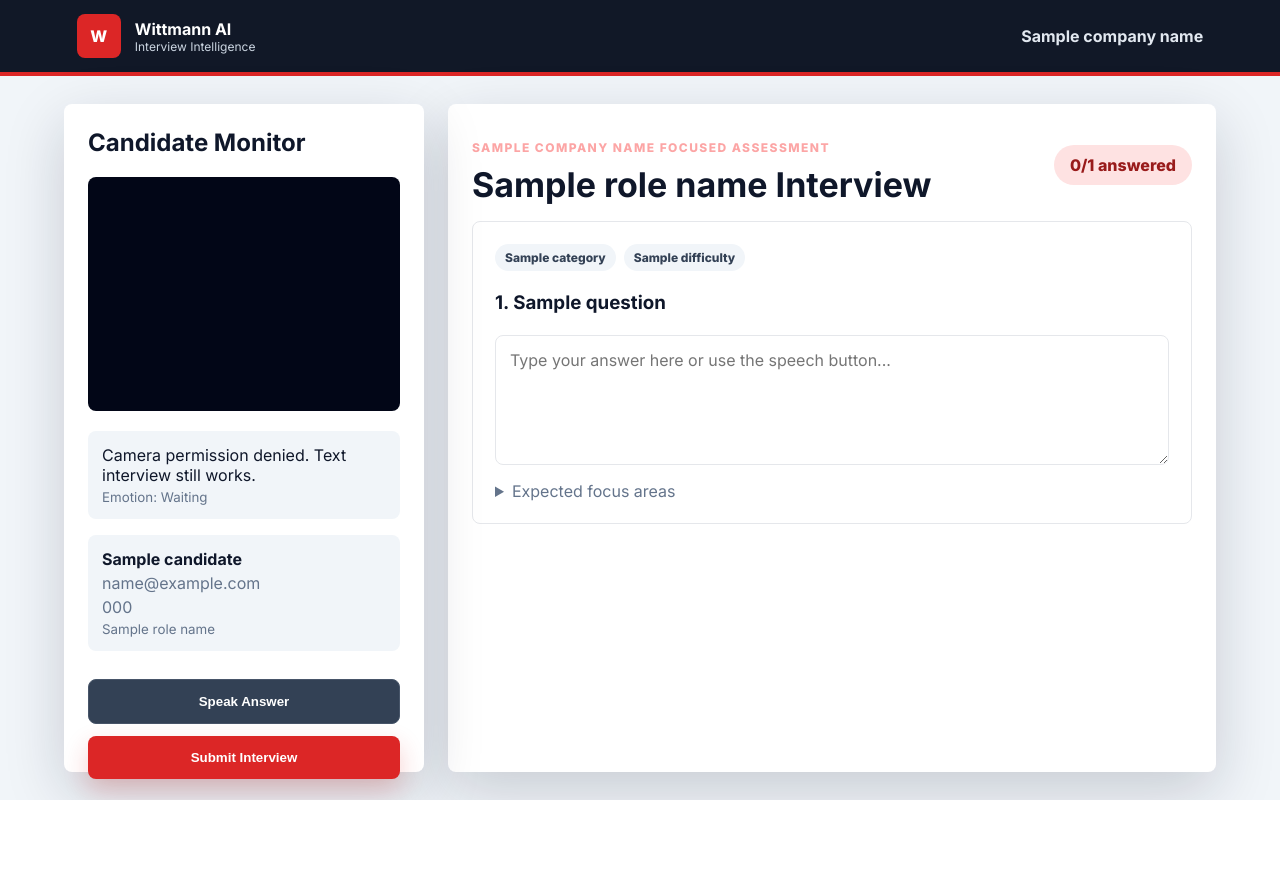
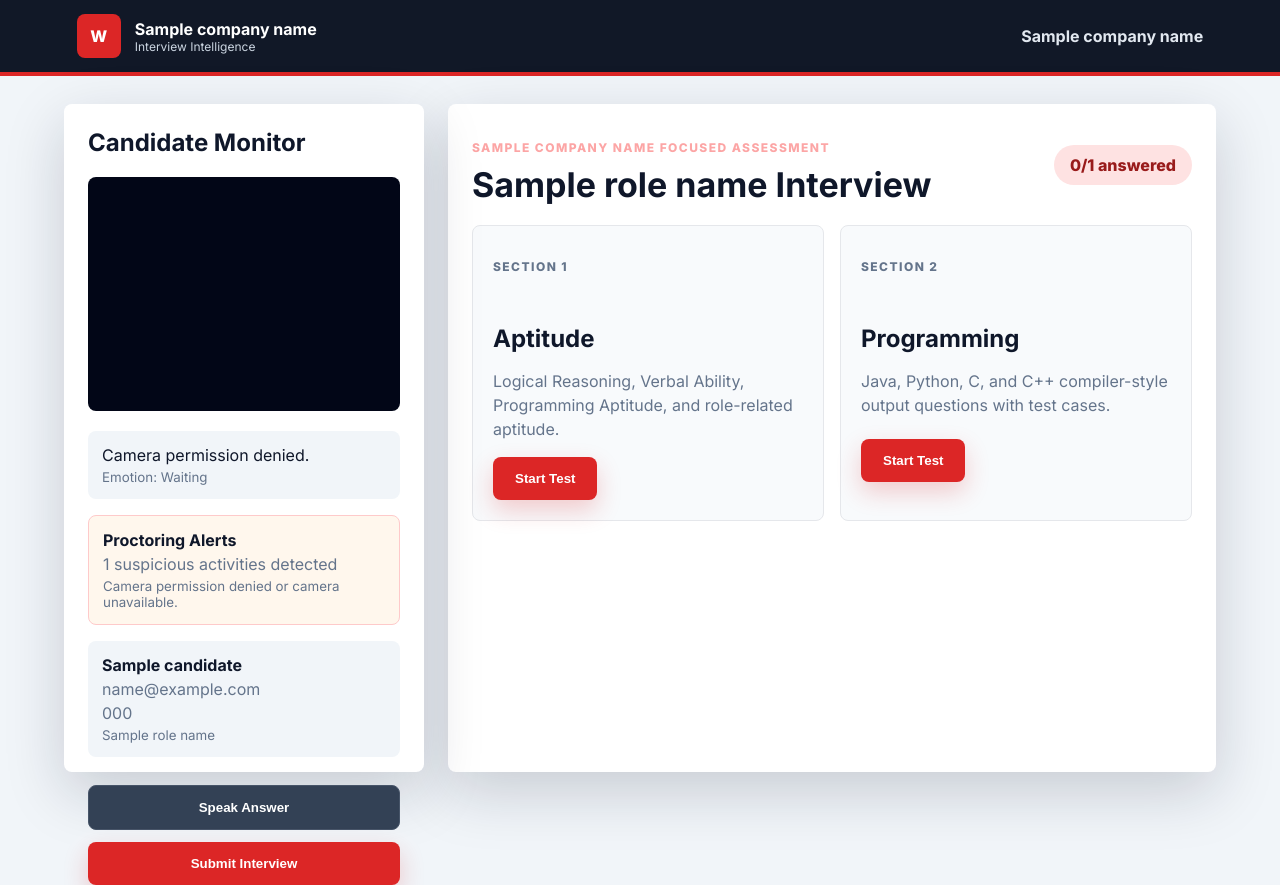
Before and after one commit to Naresh3345/wittmann_interview_ai, a Flask app: template templates/interview.html in a window 1280 px wide. Before the commit the page ends 800 px from the top, so only its background shows below. Run offline with Flask 3, Linux system fonts and the light colour scheme; the template is opened without the code that fills it: most values are stand-ins (such as "Sample title", 1, 10 or a date in 2020); parts of the project's set-up code (start-up, migrations or seed data) failed here and were passed over.

Commit message:
Simplify interview sections and admin results

```diff
--- a/app.py
+++ b/app.py
@@ -34,6 +34,7 @@ load_dotenv()
 BASE_DIR = Path(__file__).resolve().parent
 DATA_PATH = BASE_DIR / "data" / "questions.json"
 REPORT_DIR = BASE_DIR / "reports"
+DEFAULT_COMPANY_NAME = "WITTMANN BATTENFELD India Pvt. Ltd."
 
 app = Flask(__name__)
 app.secret_key = os.getenv("SECRET_KEY", "dev-secret-key-change-me")
@@ -66,10 +67,10 @@ def send_email_otp(email, otp):
         return False
 
     message = EmailMessage()
-    message["Subject"] = "WITTMANN Interview OTP"
+    message["Subject"] = f"{DEFAULT_COMPANY_NAME} Interview OTP"
     message["From"] = sender
     message["To"] = email
-    message.set_content(f"Your WITTMANN AI Interview OTP is {otp}.")
+    message.set_content(f"Your {DEFAULT_COMPANY_NAME} AI Interview OTP is {otp}.")
 
     with smtplib.SMTP(smtp_host, smtp_port, timeout=15) as server:
         server.starttls()
@@ -89,7 +90,7 @@ def send_sms_otp(phone, otp):
         {
             "From": from_phone,
             "To": phone,
-            "Body": f"Your WITTMANN AI Interview OTP is {otp}.",
+            "Body": f"Your {DEFAULT_COMPANY_NAME} AI Interview OTP is {otp}.",
         }
     ).encode("utf-8")
     request_obj = urllib.request.Request(
@@ -135,7 +136,7 @@ def index():
             session["login_otp"] = otp
             session["otp_sent_to"] = send_otp(email, phone, otp)
             return redirect(url_for("verify_otp"))
-    return render_template("index.html", company_name=os.getenv("COMPANY_NAME", "WITTMANN BATTENFELD"))
+    return render_template("index.html", company_name=os.getenv("COMPANY_NAME", DEFAULT_COMPANY_NAME))
 
 
 @app.route("/verify-otp", methods=["GET", "POST"])
@@ -166,7 +167,7 @@ def verify_otp():
         sent_to=session.get("otp_sent_to", []),
         dev_otp=session.get("login_otp") if not session.get("otp_sent_to") else "",
         error=error,
-        company_name=os.getenv("COMPANY_NAME", "WITTMANN BATTENFELD"),
+        company_name=os.getenv("COMPANY_NAME", DEFAULT_COMPANY_NAME),
     )
 
 
@@ -187,7 +188,7 @@ def select_role():
         "roles.html",
         roles=roles,
         candidate=session.get("candidate", {}),
-        company_name=os.getenv("COMPANY_NAME", "WITTMANN BATTENFELD"),
+        company_name=os.getenv("COMPANY_NAME", DEFAULT_COMPANY_NAME),
     )
 
 
@@ -209,7 +210,7 @@ def interview():
         questions=questions,
         candidate=session.get("candidate", {}),
         role_name=session.get("role_name", ""),
-        company_name=os.getenv("COMPANY_NAME", "WITTMANN BATTENFELD"),
+        company_name=os.getenv("COMPANY_NAME", DEFAULT_COMPANY_NAME),
     )
 
 
@@ -221,7 +222,7 @@ def admin_database():
         "database.html",
         tables=load_database_snapshot(),
         db_path=DB_PATH,
-        company_name=os.getenv("COMPANY_NAME", "WITTMANN BATTENFELD"),
+        company_name=os.getenv("COMPANY_NAME", DEFAULT_COMPANY_NAME),
     )
 
 
@@ -233,7 +234,7 @@ def admin_reports():
         "admin_reports.html",
         reports=list_reports(),
         admin_key=request.args.get("key", ""),
-        company_name=os.getenv("COMPANY_NAME", "WITTMANN BATTENFELD"),
+        company_name=os.getenv("COMPANY_NAME", DEFAULT_COMPANY_NAME),
     )
 
 
@@ -260,7 +261,14 @@ def analyze_frame():
         stats = session.get("face_stats", {"total_frames": 0, "detected_frames": 0, "smile_frames": 0, "stable_frames": 0})
         stats["total_frames"] += 1
 
-        result = {"face_detected": False, "emotion": "Neutral", "confidence_hint": "Keep your face centered and maintain eye contact."}
+        result = {
+            "face_detected": False,
+            "multiple_faces": False,
+            "emotion": "Neutral",
+            "confidence_hint": "Keep your face centered and maintain eye contact.",
+            "alert_level": "warning",
+            "alert_reason": "No face detected in camera frame.",
+        }
         if len(faces) > 0:
             stats["detected_frames"] += 1
             x, y, w, h = max(faces, key=lambda r: r[2] * r[3])
@@ -277,7 +285,14 @@ def analyze_frame():
             else:
                 emotion = "Focused"
                 hint = "Good focus detected. Add a natural smile when appropriate."
-            result = {"face_detected": True, "emotion": emotion, "confidence_hint": hint}
+            result = {
+                "face_detected": True,
+                "multiple_faces": len(faces) > 1,
+                "emotion": emotion,
+                "confidence_hint": hint,
+                "alert_level": "danger" if len(faces) > 1 else "ok",
+                "alert_reason": "Multiple faces detected in camera frame." if len(faces) > 1 else "",
+            }
 
         session["face_stats"] = stats
         return jsonify(result)
@@ -291,6 +306,7 @@ def submit_interview():
     candidate = session.get("candidate", {})
     candidate_name = candidate.get("name") or payload.get("candidate_name", "Candidate")
     answers = payload.get("answers", {})
+    proctoring_violations = payload.get("proctoring_violations", [])
     questions = ensure_questions_for_role(session.get("role_id")) if session.get("role_id") else load_questions()
 
     results = []
@@ -316,13 +332,14 @@ def submit_interview():
     face_summary = {
         **stats,
         "confidence_index": round(((stats.get("detected_frames", 0) / total) * 55) + ((stats.get("stable_frames", 0) / total) * 30) + ((stats.get("smile_frames", 0) / total) * 15), 2),
+        "proctoring_violations": proctoring_violations,
     }
     report_path = generate_pdf_report(candidate_name, results, face_summary, str(REPORT_DIR))
     session["last_report"] = report_path
     if interview_id:
         complete_interview(interview_id, overall, report_path)
 
-    return jsonify({"submitted": True, "message": "Interview submitted successfully. The admin will review your report."})
+    return jsonify({"submitted": True, "message": "Interview submitted successfully. Result is available only for admin review."})
 
 
 @app.route("/download-report")
--- a/static/css/style.css
+++ b/static/css/style.css
@@ -40,6 +40,7 @@ body {
   font-weight: 900;
 }
 .brand span { display: block; color: #cbd5e1; font-size: 12px; }
+.brand strong { display: block; max-width: 520px; }
 .nav-right { font-weight: 700; color: #e2e8f0; }
 
 .login-layout,
@@ -188,6 +189,29 @@ textarea {
   grid-column: 1 / -1;
 }
 
+.compatibility-panel {
+  grid-column: 1 / -1;
+  background: #f8fafc;
+  border: 1px solid var(--line);
+  border-radius: 8px;
+  padding: 18px;
+}
+
+.compatibility-panel ul {
+  margin: 12px 0;
+  padding-left: 20px;
+  line-height: 1.8;
+}
+
+.compatibility-panel p {
+  margin: 0;
+  color: var(--muted);
+  font-weight: 700;
+}
+
+.check-pass { color: #166534; }
+.check-fail { color: #991b1b; }
+
 .interview-layout {
   display: grid;
   grid-template-columns: 360px 1fr;
@@ -212,7 +236,8 @@ video {
 }
 
 .status-box,
-.candidate-summary {
+.candidate-summary,
+.alarm-box {
   margin: 16px 0;
   padding: 14px;
   border-radius: 8px;
@@ -223,8 +248,27 @@ video {
 
 .status-box small,
 .candidate-summary span,
-.candidate-summary small {
+.candidate-summary small,
+.alarm-box small,
+.alarm-box span {
   color: var(--muted);
+}
+
+.alarm-box {
+  border: 1px solid #fecaca;
+  background: #fff7ed;
+}
+
+.alarm-box.active {
+  background: #fee2e2;
+  border-color: #dc2626;
+  animation: alarmPulse .7s ease-in-out 3;
+}
+
+@keyframes alarmPulse {
+  0%, 100% { transform: translateX(0); }
+  25% { transform: translateX(-4px); }
+  75% { transform: translateX(4px); }
 }
 
 .panel-header {
@@ -249,6 +293,45 @@ video {
 }
 
 .question-card { margin: 18px 0; }
+
+.section-launcher {
+  display: grid;
+  grid-template-columns: repeat(2, minmax(0, 1fr));
+  gap: 16px;
+  margin: 22px 0;
+}
+
+.test-section-card {
+  border: 1px solid var(--line);
+  border-radius: 8px;
+  padding: 20px;
+  background: #f8fafc;
+}
+
+.test-section-card h2 {
+  margin: 4px 0;
+}
+
+.test-section-card p {
+  min-height: 54px;
+  color: var(--muted);
+  line-height: 1.5;
+}
+
+.section-divider {
+  border-top: 2px solid var(--line);
+  padding-top: 22px;
+  margin-top: 24px;
+}
+
+.section-divider h2 {
+  margin: 4px 0;
+}
+
+.section-divider p:last-child {
+  color: var(--muted);
+  margin: 0;
+}
 
 .question-meta {
   display: flex;
@@ -410,7 +493,8 @@ video {
   .login-layout,
   .role-layout,
   .interview-layout,
-  .role-grid {
+  .role-grid,
+  .section-launcher {
     grid-template-columns: 1fr;
   }
 
--- a/static/js/interview.js
+++ b/static/js/interview.js
@@ -2,7 +2,17 @@ const video = document.getElementById('video');
 const canvas = document.getElementById('snapshot');
 const faceStatus = document.getElementById('faceStatus');
 const emotionStatus = document.getElementById('emotionStatus');
+const alarmBox = document.getElementById('alarmBox');
+const alarmMessage = document.getElementById('alarmMessage');
+const violationCount = document.getElementById('violationCount');
 let activeAnswerId = `answer-${window.QUESTIONS[0]?.id || 1}`;
+let proctoringViolations = [];
+let missingFaceFrames = 0;
+let audioContext;
+
+document.querySelectorAll('[data-start-section]').forEach((button) => {
+  button.addEventListener('click', () => startSection(button.dataset.startSection));
+});
 
 document.querySelectorAll('textarea').forEach((textarea) => {
   textarea.addEventListener('focus', () => {
@@ -16,8 +26,38 @@ async function startCamera() {
     video.srcObject = stream;
     setInterval(sendFrame, 2500);
   } catch (e) {
-    faceStatus.innerText = 'Camera permission denied. Text interview still works.';
+    faceStatus.innerText = 'Camera permission denied.';
+    triggerAlarm('Camera permission denied or camera unavailable.');
   }
+}
+
+function playAlarmTone() {
+  try {
+    audioContext = audioContext || new (window.AudioContext || window.webkitAudioContext)();
+    const oscillator = audioContext.createOscillator();
+    const gain = audioContext.createGain();
+    oscillator.type = 'square';
+    oscillator.frequency.value = 880;
+    gain.gain.setValueAtTime(0.05, audioContext.currentTime);
+    gain.gain.exponentialRampToValueAtTime(0.001, audioContext.currentTime + 0.8);
+    oscillator.connect(gain);
+    gain.connect(audioContext.destination);
+    oscillator.start();
+    oscillator.stop(audioContext.currentTime + 0.8);
+  } catch (e) {}
+}
+
+function triggerAlarm(reason) {
+  const event = {
+    reason,
+    time: new Date().toISOString(),
+  };
+  proctoringViolations.push(event);
+  violationCount.innerText = proctoringViolations.length;
+  alarmMessage.innerText = reason;
+  alarmBox.classList.add('active');
+  playAlarmTone();
+  setTimeout(() => alarmBox.classList.remove('active'), 3500);
 }
 
 async function sendFrame() {
@@ -33,14 +73,45 @@ async function sendFrame() {
     });
     const data = await res.json();
     if (data.face_detected) {
+      missingFaceFrames = 0;
       faceStatus.innerText = 'Face detected';
       emotionStatus.innerText = `Emotion: ${data.emotion} - ${data.confidence_hint}`;
     } else {
+      missingFaceFrames += 1;
       faceStatus.innerText = 'Face not centered';
       emotionStatus.innerText = data.confidence_hint || 'Adjust camera position';
+      if (missingFaceFrames >= 2) {
+        triggerAlarm('Suspicious camera activity: candidate face is missing or not centered.');
+        missingFaceFrames = 0;
+      }
+    }
+    if (data.multiple_faces) {
+      triggerAlarm(data.alert_reason || 'Suspicious camera activity: multiple faces detected.');
     }
   } catch (e) {}
 }
+
+document.addEventListener('visibilitychange', () => {
+  if (document.hidden) {
+    triggerAlarm('Tab switch detected during interview.');
+  }
+});
+
+function startSection(sectionName) {
+  document.querySelectorAll('.test-section').forEach((item) => {
+    item.hidden = item.dataset.section !== sectionName;
+  });
+  document.getElementById('sectionLauncher').hidden = false;
+  const firstBox = document.querySelector(`.question-card[data-section="${sectionName}"] textarea`);
+  if (firstBox) {
+    firstBox.focus();
+    activeAnswerId = firstBox.id;
+  }
+}
+
+window.addEventListener('blur', () => {
+  triggerAlarm('Window focus changed during interview.');
+});
 
 function updateAnsweredCount() {
   const count = window.QUESTIONS.filter((q) => {
@@ -81,7 +152,7 @@ async function submitInterview() {
   const res = await fetch('/api/submit', {
     method: 'POST',
     headers: { 'Content-Type': 'application/json' },
-    body: JSON.stringify({ answers }),
+    body: JSON.stringify({ answers, proctoring_violations: proctoringViolations }),
   });
   const data = await res.json();
   renderResults(data);
@@ -93,7 +164,7 @@ function renderResults(data) {
   results.innerHTML = `
     <div class="result-card">
       <h2>Interview Submitted</h2>
-      <p>${data.message || 'Interview submitted successfully. The admin will review your report.'}</p>
+      <p>${data.message || 'Interview submitted successfully. Result is available only for admin review.'}</p>
     </div>
   `;
   results.scrollIntoView({ behavior: 'smooth' });
--- a/templates/base.html
+++ b/templates/base.html
@@ -3,7 +3,7 @@
 <head>
   <meta charset="UTF-8" />
   <meta name="viewport" content="width=device-width, initial-scale=1.0" />
-  <title>Wittmann AI Interview System</title>
+  <title>{{ company_name }} AI Interview System</title>
   <link rel="preconnect" href="https://fonts.googleapis.com">
   <link rel="preconnect" href="https://fonts.gstatic.com" crossorigin>
   <link href="https://fonts.googleapis.com/css2?family=Inter:wght@400;500;600;700;800&display=swap" rel="stylesheet">
@@ -14,7 +14,7 @@
     <div class="brand">
       <div class="brand-mark">W</div>
       <div>
-        <strong>Wittmann AI</strong>
+        <strong>{{ company_name }}</strong>
         <span>Interview Intelligence</span>
       </div>
     </div>
--- a/templates/index.html
+++ b/templates/index.html
@@ -4,7 +4,7 @@
   <section class="login-copy">
     <p class="eyebrow">Step 1</p>
     <h1>Candidate Login</h1>
-    <p class="subtitle">Enter your details first. The next screen lets you choose the WITTMANN interview role/domain.</p>
+    <p class="subtitle">Enter your details first. The next screen lets you choose the {{ company_name }} interview role/domain.</p>
   </section>
 
   <section class="form-panel">
@@ -25,7 +25,7 @@
 <section class="features" id="features">
   <article><h3>Login</h3><p>Name, email ID, and phone number are stored before the interview starts.</p></article>
   <article><h3>Role Selection</h3><p>Manual Testing, Automation Testing, AI Tech Support, and Software Development are available.</p></article>
-  <article><h3>Question Pattern</h3><p>Technical, HR, and project questions are generated from database patterns.</p></article>
-  <article><h3>AI Evaluation</h3><p>Answers, scores, feedback, and final results are stored after submission.</p></article>
+  <article><h3>Question Pattern</h3><p>Every role now follows section one aptitude and section two programming.</p></article>
+  <article><h3>AI Evaluation</h3><p>Answers, proctoring alerts, scores, feedback, and final results are stored after submission.</p></article>
 </section>
 {% endblock %}
--- a/templates/interview.html
+++ b/templates/interview.html
@@ -8,6 +8,11 @@
     <div class="status-box">
       <span id="faceStatus">Camera starting...</span>
       <small id="emotionStatus">Emotion: Waiting</small>
+    </div>
+    <div class="alarm-box" id="alarmBox">
+      <strong>Proctoring Alerts</strong>
+      <span><span id="violationCount">0</span> suspicious activities detected</span>
+      <small id="alarmMessage">Monitoring camera and tab focus.</small>
     </div>
     <div class="candidate-summary">
       <strong>{{ candidate.name }}</strong>
@@ -29,15 +34,39 @@
     </div>
 
     <div id="questions">
+      <section class="section-launcher" id="sectionLauncher">
+        <article class="test-section-card">
+          <p class="eyebrow">Section 1</p>
+          <h2>Aptitude</h2>
+          <p>Logical Reasoning, Verbal Ability, Programming Aptitude, and role-related aptitude.</p>
+          <button class="btn primary" type="button" data-start-section="Aptitude">Start Test</button>
+        </article>
+        <article class="test-section-card">
+          <p class="eyebrow">Section 2</p>
+          <h2>Programming</h2>
+          <p>Java, Python, C, and C++ compiler-style output questions with test cases.</p>
+          <button class="btn primary" type="button" data-start-section="Programming">Start Test</button>
+        </article>
+      </section>
+
+      {% set ns = namespace(current_category='') %}
       {% for q in questions %}
-      <article class="question-card" data-question-id="{{ q.id }}">
+      {% if ns.current_category != q.category %}
+      {% set ns.current_category = q.category %}
+      <section class="section-divider test-section" data-section="{{ q.category }}" hidden>
+        <p class="eyebrow">Section {{ 1 if q.category == 'Aptitude' else 2 }}</p>
+        <h2>{{ q.category }} Round</h2>
+        {% if q.category == 'Aptitude' %}
+        <p>Logical Reasoning, Verbal Ability, Programming Aptitude, and role-related aptitude.</p>
+        {% else %}
+        <p>Give the exact output for each compiler-style test case.</p>
+        {% endif %}
+      </section>
+      {% endif %}
+      <article class="question-card test-section" data-section="{{ q.category }}" data-question-id="{{ q.id }}" hidden>
         <div class="question-meta"><span>{{ q.category }}</span><span>{{ q.difficulty }}</span></div>
-        <h3>{{ loop.index }}. {{ q.question }}</h3>
-        <textarea id="answer-{{ q.id }}" oninput="updateAnsweredCount()" placeholder="Type your answer here or use the speech button..."></textarea>
-        <details>
-          <summary>Expected focus areas</summary>
-          <p>{{ q.keywords | join(', ') }}</p>
-        </details>
+        <h3>{{ loop.index }}. {{ q.question | replace('\n', '<br>') | safe }}</h3>
+        <textarea id="answer-{{ q.id }}" oninput="updateAnsweredCount()" placeholder="Type your final answer here..."></textarea>
       </article>
       {% endfor %}
     </div>
--- a/utils/report.py
+++ b/utils/report.py
@@ -15,7 +15,7 @@ def generate_pdf_report(candidate_name: str, results: list, face_summary: dict,
     styles = getSampleStyleSheet()
     story = []
 
-    story.append(Paragraph("Wittmann AI Interview System", styles["Title"]))
+    story.append(Paragraph("WITTMANN BATTENFELD India Pvt. Ltd. AI Interview System", styles["Title"]))
     story.append(Paragraph("Candidate Interview Assessment Report", styles["Heading2"]))
     story.append(Paragraph(f"Candidate: {candidate_name}", styles["Normal"]))
     story.append(Paragraph(f"Generated: {datetime.now().strftime('%d-%m-%Y %I:%M %p')}", styles["Normal"]))
@@ -25,6 +25,8 @@ def generate_pdf_report(candidate_name: str, results: list, face_summary: dict,
     story.append(Paragraph(f"Overall Score: {avg:.2f}%", styles["Heading2"]))
     story.append(Paragraph(f"Face Confidence Index: {face_summary.get('confidence_index', 0)}%", styles["Normal"]))
     story.append(Paragraph(f"Detected Frames: {face_summary.get('detected_frames', 0)} / {face_summary.get('total_frames', 0)}", styles["Normal"]))
+    violations = face_summary.get("proctoring_violations", [])
+    story.append(Paragraph(f"Proctoring Alerts: {len(violations)}", styles["Normal"]))
     story.append(Spacer(1, 12))
 
     data = [["Q.No", "Category", "Score", "Feedback"]]
```
Also changed, not shown: data/questions.json (+21 -61 lines), templates/roles.html (+67 -3 lines), utils/ai_wrapper.py (+41 -10 lines), utils/database.py (+61 -28 lines), data/interview_system.db, 1 other file.
